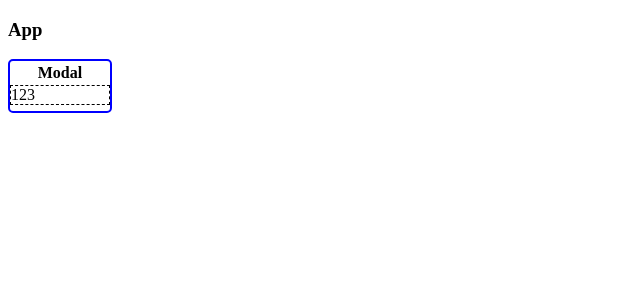
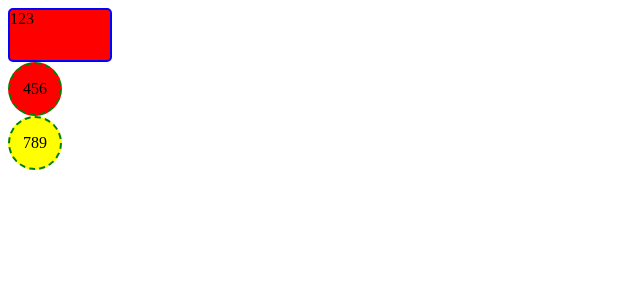
Before and after one commit to mate-academy/redux-from-scratch, a React (Create React App) app: page / in a window 1280 px wide. Shown: the top 300 px of the page, without its empty margins (0-640 px from the left). Built offline with nearby package versions, Linux system fonts and the light colour scheme.

Commit message:
CIrcle and Box were added

```diff
--- a/src/App.js
+++ b/src/App.js
@@ -1,29 +1,49 @@
 import React from 'react';
 
 const App = () => (
-  <div className="App">
-    <h3>App</h3>
-    <Modal children={123}/>
-  </div>
+  <>
+    <Box text={123} bgColor="red" />
+    <Circle text={456} bgColor="red" />
+    <Circle text={789} bgColor="yellow" />
+  </>
 );
 
-const Modal = (props) => (
-  <article>
-    <header>Modal</header>
-    <section>{props.children}</section>
+const Box = (props) => (
+  <article style={{ backgroundColor: props.bgColor }}>
+    {props.text}
   </article>
 );
 
 
-const List = (props) => {
-  return (
-    <ul>
-      {props.items.map(item => (
-        <li>{item}</li>
-      ))}
-    </ul>
-  );
-};
+const Circle = (props) => (
+  <section style={{ backgroundColor: props.bgColor }}>
+    {props.text}
+  </section>
+);
+
+
+export default App;
+
+
+// const App = () => (
+//   <div className="App">
+//     <h3>App</h3>
+//     <Modal>
+//       <div>{123}</div>
+//       <b>456</b>
+//       <p>789</p>
+//     </Modal>
+//   </div>
+// );
+// const Modal = (props) => {
+//   console.log(props.children);
+//   return (
+//     <article>
+//       <header>Modal</header>
+//       <section>{props.children}</section>
+//     </article>
+//   );
+// };
 
 // //
 // class CounterApp extends React.Component{
@@ -50,4 +70,46 @@ const List = (props) => {
 //   <h2>Child count {props.count}</h2>
 // );
 
-export default App;
+// const App = () => (
+//   <div className="App">
+//     <h3>App</h3>
+//
+//     <DataTable
+//       items={todos}
+//       header={() => (
+//         <tr>
+//           <th>ID</th>
+//           <th>Title</th>
+//           <th>User</th>
+//         </tr>
+//       )}
+//       renderRow={(item) => (
+//         <tr>
+//           <td>{item.id}</td>
+//           <td>{item.title}</td>
+//           <td>{item.user.name}</td>
+//         </tr>
+//       )}
+//     />
+//
+//     <List
+//       items={[1, 2, 3]}
+//       renderItem={(item) => (
+//         <i>** {item}</i>
+//       )}
+//     />
+//   </div>
+// );
+//
+//
+// const List = (props) => {
+//   return (
+//     <ul>
+//       {props.items.map(item => (
+//         <li key={item}>
+//           {props.renderItem(item)}
+//         </li>
+//       ))}
+//     </ul>
+//   );
+// };
--- a/src/index.css
+++ b/src/index.css
@@ -14,7 +14,13 @@ article {
 }
 
 section {
-  border: 1px dashed black;
+  border: 2px dashed green;
+  border-radius: 50%;
+  width: 50px;
+  height: 50px;
+  display: flex;
+  align-items: center;
+  justify-content: center;
 }
 
 header {
```
